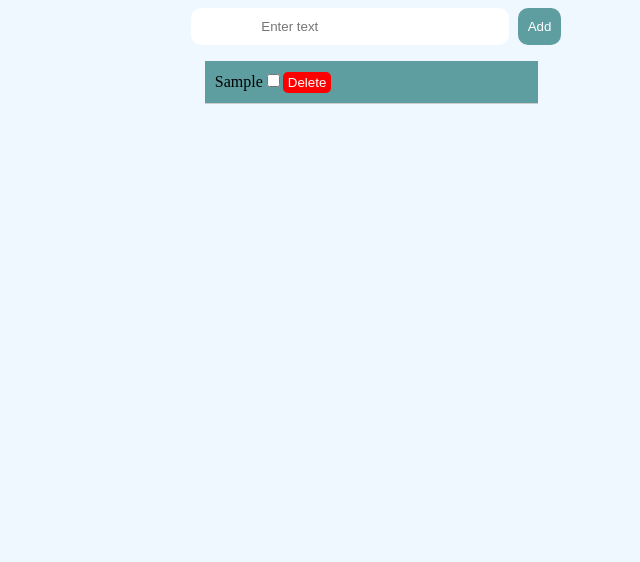
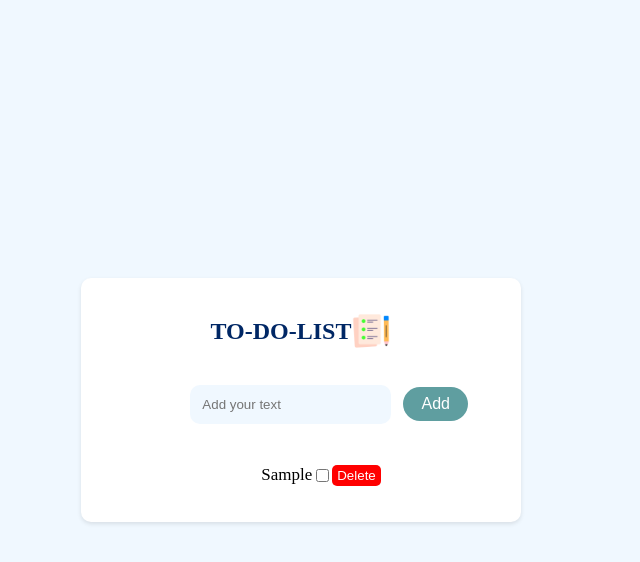
Before and after one commit to elham-qolizade/to-do-list--js, a plain HTML site: page index.html in a window 1280 px wide. Both pictures are taken after typing "Sample" into the empty fields and a click on the button "Add". Shown: the whole page, without its empty margins (339-979 px from the left). Drawn offline with Linux system fonts and the light colour scheme.

Commit message:
edit code

```diff
--- a/index.html
+++ b/index.html
@@ -11,10 +11,17 @@
 
 <body>
 
+    <div class="container">
+    <div class="todo-app">
+        <div class="title" >
+        <h2>TO-DO-LIST</h2>
+        <img class="img-icon" src="icon.png" alt="">
+    </div>
 
-    <div style="display: flex; flex-direction: row;">
 
-        <input class="input-text" type="text" placeholder="Enter text" id="text-input">
+    <div class="row">
+
+        <input class="input-text" type="text" placeholder="Add your text" id="text-input">
 
         <button class="addtext" onclick="addToList()">
             Add
@@ -22,11 +29,13 @@
     </div>
 
     <div class="list-item">
-        <ul id="list-item" style="width: 91%;">
+        <ul class="list-item" id="list-item" >
 
         </ul>
     </div>
+    </div>
 
+</div>
 </body>
 
 <script src="script.js">
--- a/style.css
+++ b/style.css
@@ -1,39 +1,85 @@
-.list-item {
-    margin-right: -8%;
-    display: flex;
-    width: 29%;
-    flex-direction: column;
-    align-items: center;
+body{
+    background: aliceblue;
+    margin: 0;
+    padding: 0;
 }
-
-body {
-    background: aliceblue;
+.container{
     display: flex;
     justify-content: center;
     align-items: center;
+    height: 100vh;
+
+}
+ul{
+    display: flex;
     flex-direction: column;
+    gap:20px;
+
 }
 
-ul {
+
+.img-icon{
+    width: 40px;
+    height: 40px;
+}
+
+.todo-app{
+    width: 90%;
+    max-width: 400px;
+    background-color: #fff;
+    border-radius: 10px;
+    padding: 20px;
+    box-shadow: 0 2px 4px rgba(0, 0, 0, 0.1);
     display: flex;
-    flex-direction: column;
+flex-direction: column;
+align-items: center;
 }
 
 .input-text {
-    padding: 5% 32%;
+   padding: 5%;
     border-radius: 10px;
     border: none;
-    margin-right: 4%;
+    background-color: aliceblue;
+    margin-right: 5%;
+
+    border: none;
+    outline: none;
+
 }
 
 .addtext {
-    padding: 17px;
+
     border-radius: 10px;
     border: none;
     background-color: cadetblue;
     color: white;
     cursor: pointer;
-    padding: 5px 10px;
+    padding: 8px 18px;
+    border: none;
+    outline: none;
+
+    color: #fff;
+    font-size: 16px;
+    cursor: pointer;
+    position: relative;
+    border-radius: 40px;
+
+}
+.todo-app h2{
+    color: #002765;
+}
+.title{
+    display: flex;
+    align-items: center;
+    justify-content: center;
+    margin-bottom: 20px;
+}
+
+.todo-app h2 img{
+width: 30px;
+margin-left: 10px;
+color: #002765;
+margin: 0;
 
 }
 
@@ -50,12 +96,32 @@ button {
     border-radius: 5px;
 }
 
-li {
+li{
     list-style: none;
-    padding: 10px;
-    color: black;
-    background-color: cadetblue;
-    border-bottom: 1px solid #ccc;
-    margin-bottom: 1px;
+    font-size: 17px;
+    display: flex;
+    align-items: center;
+
+cursor: pointer;
 
 }
+.row{
+    display: flex;
+    align-items: center;
+
+    border-radius: 30px;
+    padding-left: 20px;
+    margin-bottom: 25px;
+}
+
+
+
+@media (max-width: 600px) {
+    .container {
+        padding: 10px;
+    }
+
+    .todo-app {
+        width: 100%;
+    }
+}
```
Also changed, not shown: icon.png (added).
